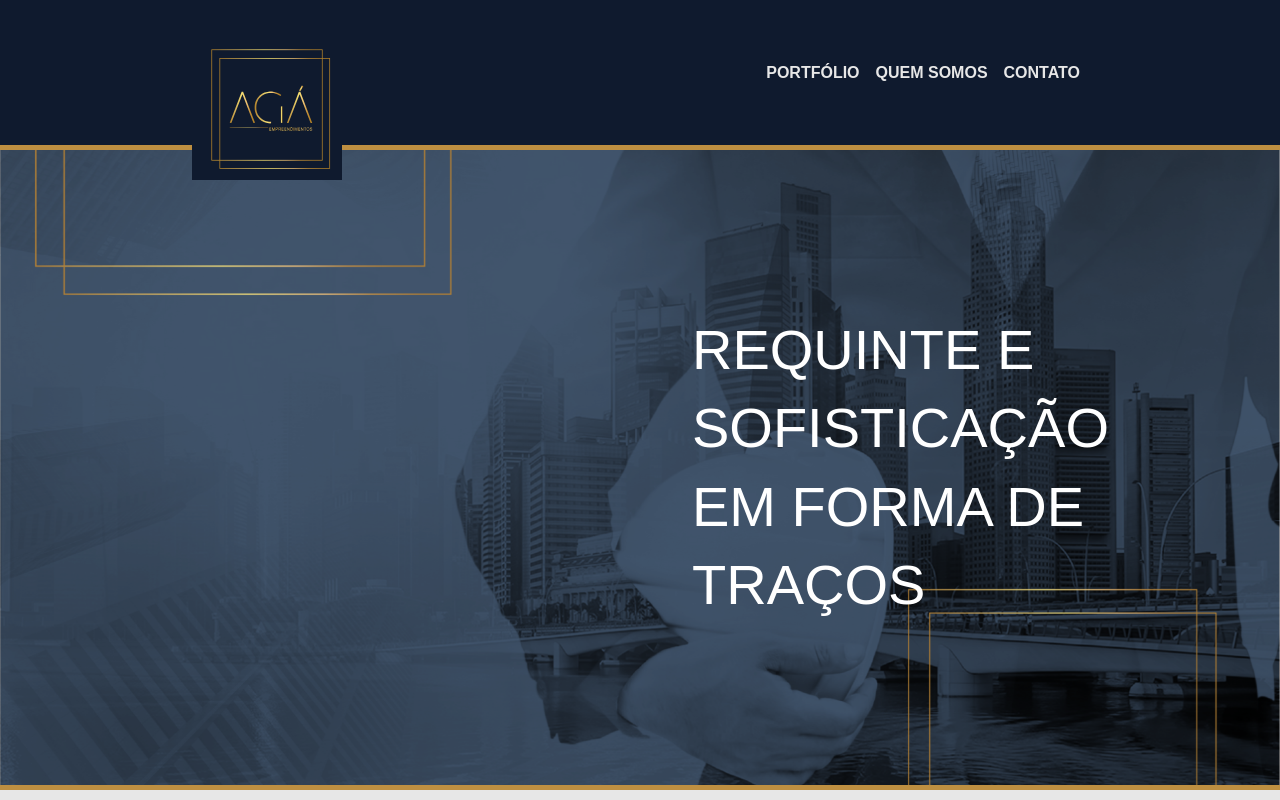
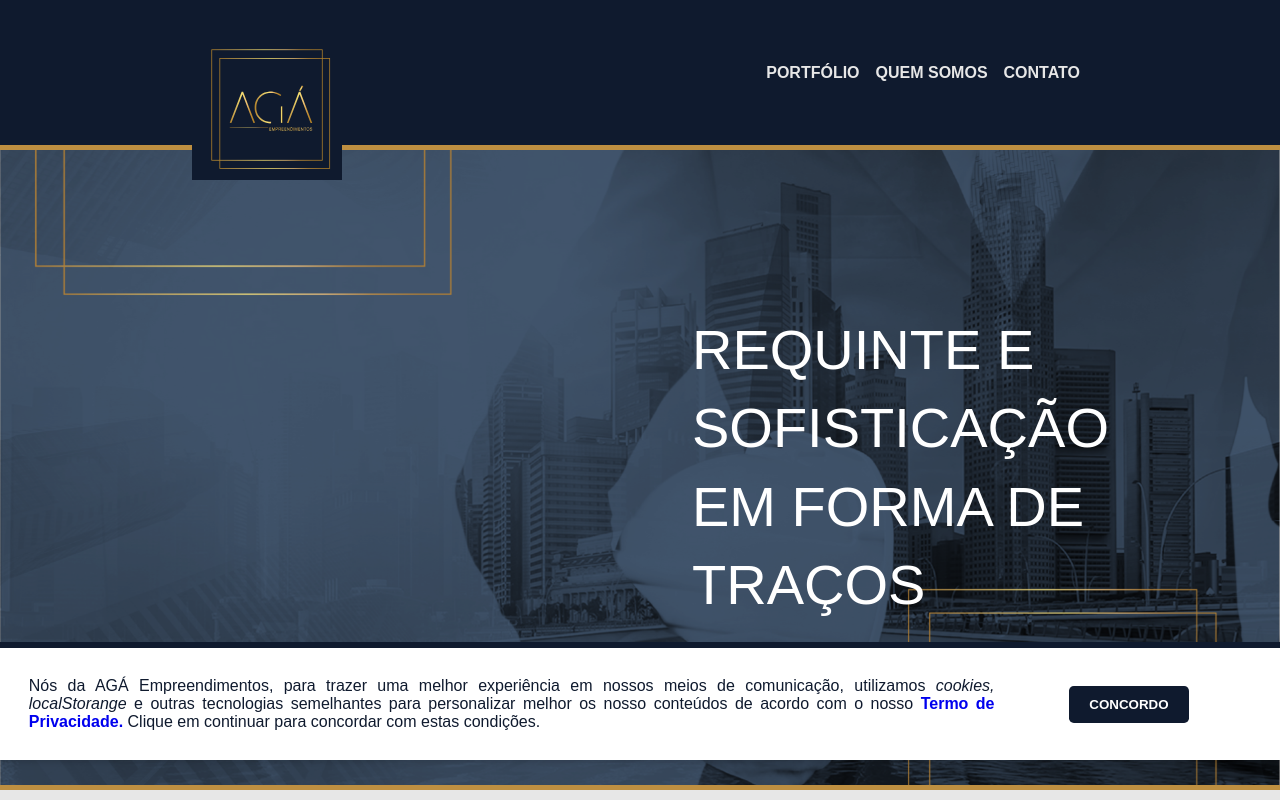
Before and after one commit to icaroalbar/aga-2.5, a Next.js app: page / in a window 1280 px wide. Built offline with nearby package versions, Linux system fonts and the light colour scheme.

Commit message:
Politica configurada

```diff
--- /dev/null
+++ b/components/Policy/Policy.tsx
@@ -0,0 +1,34 @@
+
+import { PolicyStyle, FlexPolicy, Button } from './style';
+import { useEffect } from "react";
+
+const Policy = () => {
+
+    useEffect(() => {
+        const valor = localStorage.getItem('politica')
+        if (valor) adicionarStorange()
+    }, [])
+
+    const adicionarStorange = () => {
+        document.querySelector(".concordo")?.classList.add('hidden')
+        localStorage.setItem('politica', 'ok')
+    }
+
+    return (
+        <PolicyStyle>
+            <div className="concordo">
+                <FlexPolicy width="79%">
+                    <p>Nós da AGÁ Empreendimentos, para trazer uma melhor experiência em nossos meios de comunicação, utilizamos
+                        <i> cookies, localStorange</i> e outras tecnologias semelhantes para personalizar melhor os nosso
+                        conteúdos de acordo com o nosso <a href="./politica" className="font-bold hover:border-b-2 border-primary-10" target="bland">Termo de Privacidade.</a> Clique em continuar para concordar com estas condições.
+                    </p>
+                </FlexPolicy>
+                <FlexPolicy width="20%">
+                    <Button onClick={adicionarStorange}>concordo</Button>
+                </FlexPolicy>
+            </div>
+        </PolicyStyle>
+    )
+}
+
+export default Policy
--- /dev/null
+++ b/components/Policy/style.tsx
@@ -0,0 +1,83 @@
+import styled from "styled-components";
+
+export const PolicyStyle = styled.div`
+
+    .concordo {
+        display: flex;
+        flex-wrap: wrap;
+        justify-content: space-between;
+        gap: 0 .5rem;
+        align-items: center;
+        width: 100%;
+        position: fixed;
+        bottom: 2.5rem;
+        background-color: var(--white);
+        z-index: 1000;
+        border-top: solid 6px var(--primary);
+        opacity: 0;
+        transform: translateY(1rem);
+        animation: slideUp 0.5s forwards;
+        animation-delay: 2.5s;
+        color: var(--primary);
+        padding: 1.8rem;
+        filter: drop-shadow(0 4px 3px rgb(0 0 0 / 0.07)) drop-shadow(0 2px 2px rgb(0 0 0 / 0.06));
+
+    }
+    .hidden {
+        display: none;
+    }
+
+    @media (max-width: 992px) {
+        gap: 1rem .5rem;
+        justify-content: center;
+    }
+
+    @keyframes slideUp {
+        to {
+            transform: initial;
+            opacity: initial;
+        }
+}
+`;
+
+interface Props {
+    width?: string;
+}
+
+export const FlexPolicy = styled.div`
+    display: flex;
+    width: ${(props: Props) => props.width};
+    text-align: justify;
+
+    a {
+        font-weight: 800;
+
+        &:hover {
+            border-bottom: solid 2px;
+        }
+
+        &:visited {
+            color: var(--primary)
+        }
+    }
+
+    @media (max-width: 992px) {
+        width: 100%;
+    }
+`;
+
+export const Button = styled.button`
+    border: none;
+    padding: .7rem 1.3rem;
+    background-color: var(--primary);
+    color: var(--white);
+    font-weight: 800;
+    text-transform: uppercase;
+    border-radius: .3rem;
+    transition: .4s;
+    margin: auto;
+
+    &:hover {
+        background-color: var(--primaryHover)
+    }
+`;
--- a/pages/index.tsx
+++ b/pages/index.tsx
@@ -3,6 +3,7 @@ import Head from 'next/head'
 import Image from 'next/image'
 import Nav from '../components/Nav/Nav'
 import Header from '../components/Header/Header'
+import Policy from '../components/Policy/Policy'
 
 const Home: NextPage = () => {
   return (
@@ -12,6 +13,7 @@ const Home: NextPage = () => {
         <meta name="AGÁ Empreendimentos" content="AGÁ Empreendimentos" />
         <link rel="icon" href="/favicon.ico" />
       </Head>
+      <Policy />
       <Nav />
       <Header />
     </>
--- a/styles/globals.tsx
+++ b/styles/globals.tsx
@@ -30,5 +30,7 @@ export default createGlobalStyle`
         --secondary: #BE8F41;
         --gray: #e7e7e7;
         --white: #FFF;
+
+        --primaryHover: #1d335a;
     }
 `
```
Also changed, not shown: tsconfig.json (line endings or trailing spaces).
